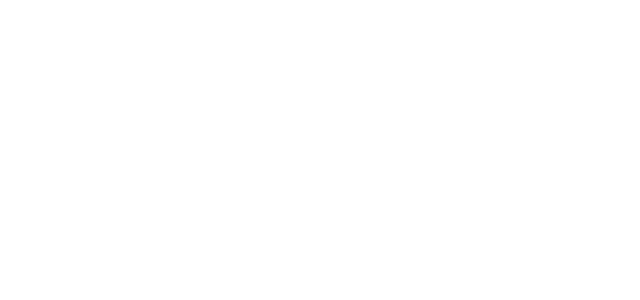
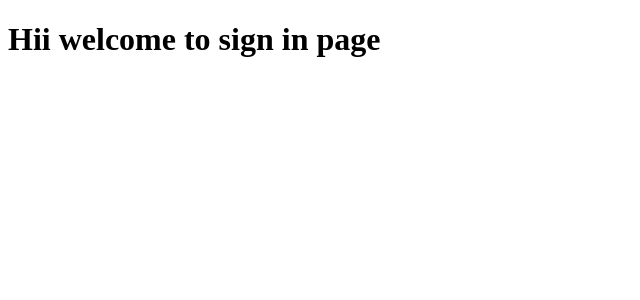
Before and after one commit to Harshwardhan-1/AuthCore-Frontend, a React app in the folder frontend/: page /signIn in a window 1280 px wide. Before the commit this address had no page. Shown: the top 300 px of the page, without its empty margins (0-640 px from the left). Built offline with nearby package versions, Linux system fonts and the light colour scheme; the HTML template or start-up script is replaced by a standard one.

Commit message:
add SignInPage

```diff
--- a/frontend/src/App.jsx
+++ b/frontend/src/App.jsx
@@ -1,11 +1,12 @@
 import {Routes,Route} from 'react-router-dom';
 import SignUpPage from "./components/SignUpPage"
+import SignInPage from './components/SignInPage';
 function App() {
-
   return (
     <>
     <Routes>
       <Route path='/' element={<SignUpPage />}></Route>
+      <Route path='/signIn' element={<SignInPage />}></Route>
     </Routes>
     </>
   )
--- /dev/null
+++ b/frontend/src/components/SignInPage.jsx
@@ -0,0 +1,5 @@
+export default function SignInPage(){
+    return(
+        <h1>Hii welcome to sign in page</h1>
+    );
+}
```
